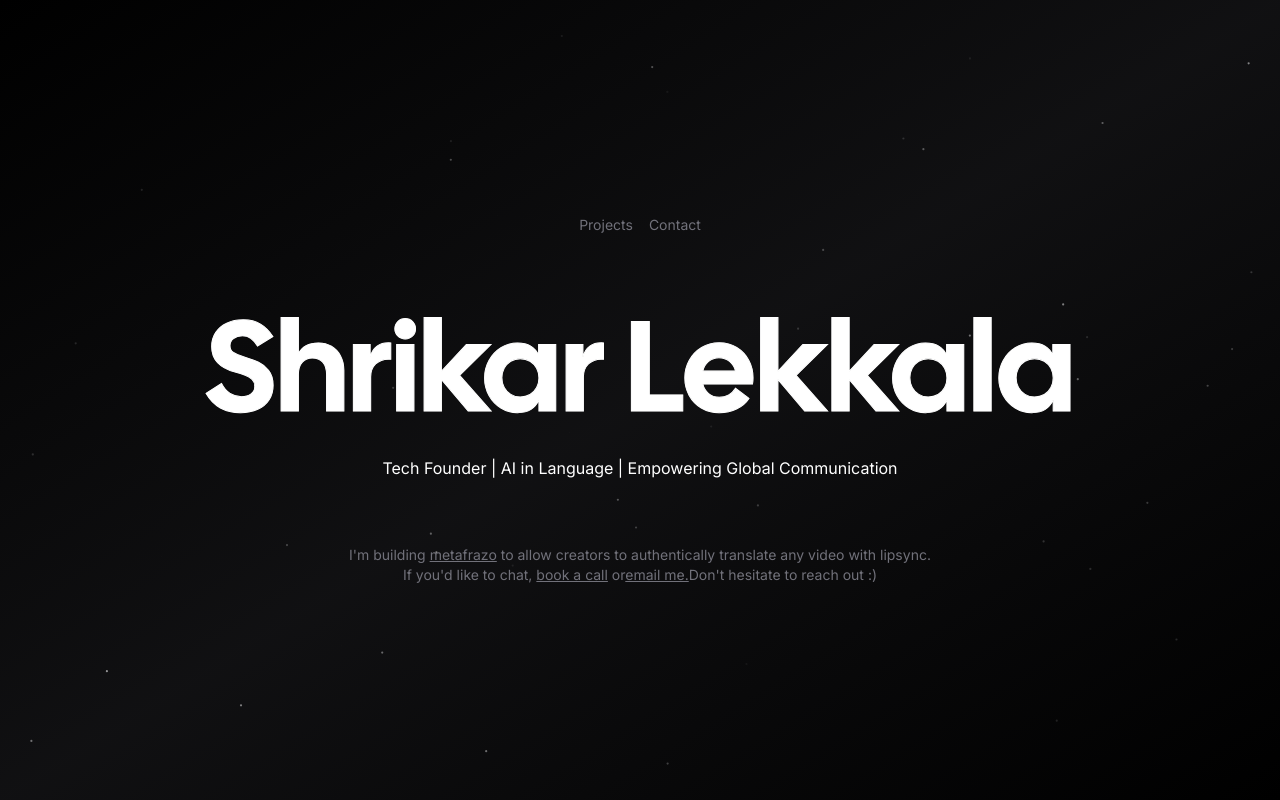
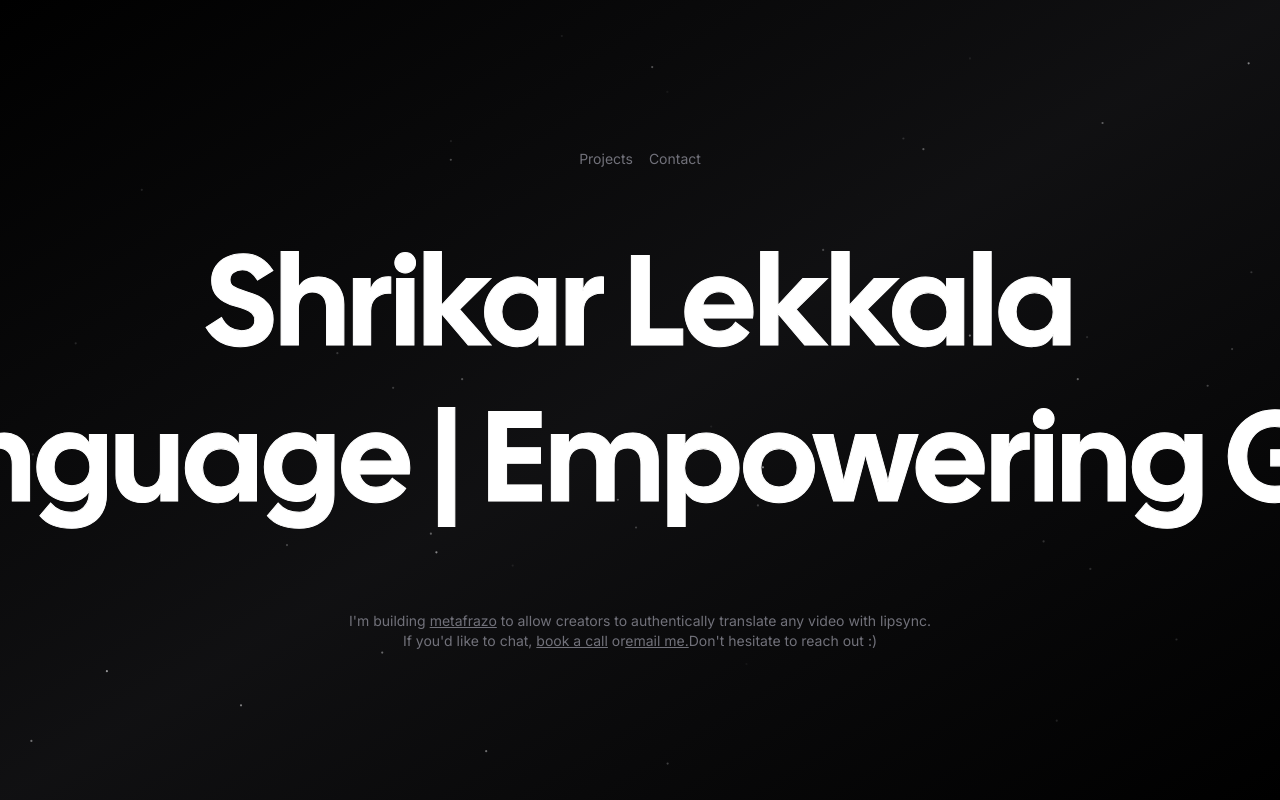
Before and after one commit to shrikarlekkala/ShrikPersonal, a Next.js app: page / in a window 1280 px wide. Built offline with nearby package versions, Linux system fonts and the light colour scheme; no server answers; what tailwindcss-debug-screens would draw is missing.

Commit message:
Update page.tsx
text shi

```diff
--- a/app/page.tsx
+++ b/app/page.tsx
@@ -31,7 +31,7 @@ export default function Home() {
       <h1 className="py-3.5 px-0.5 z-10 text-4xl text-transparent duration-1000 bg-white cursor-default text-edge-outline animate-title font-display sm:text-6xl md:text-9xl whitespace-nowrap bg-clip-text ">
         Shrikar Lekkala
       </h1>
-      <h2 className="text-white">
+      <h2 className="py-3.5 px-0.5 z-10 text-4xl text-transparent duration-1000 bg-white cursor-default text-edge-outline animate-title font-display sm:text-6xl md:text-9xl whitespace-nowrap bg-clip-text ">
         Tech Founder | AI in Language | Empowering Global Communication
       </h2>
 
```
